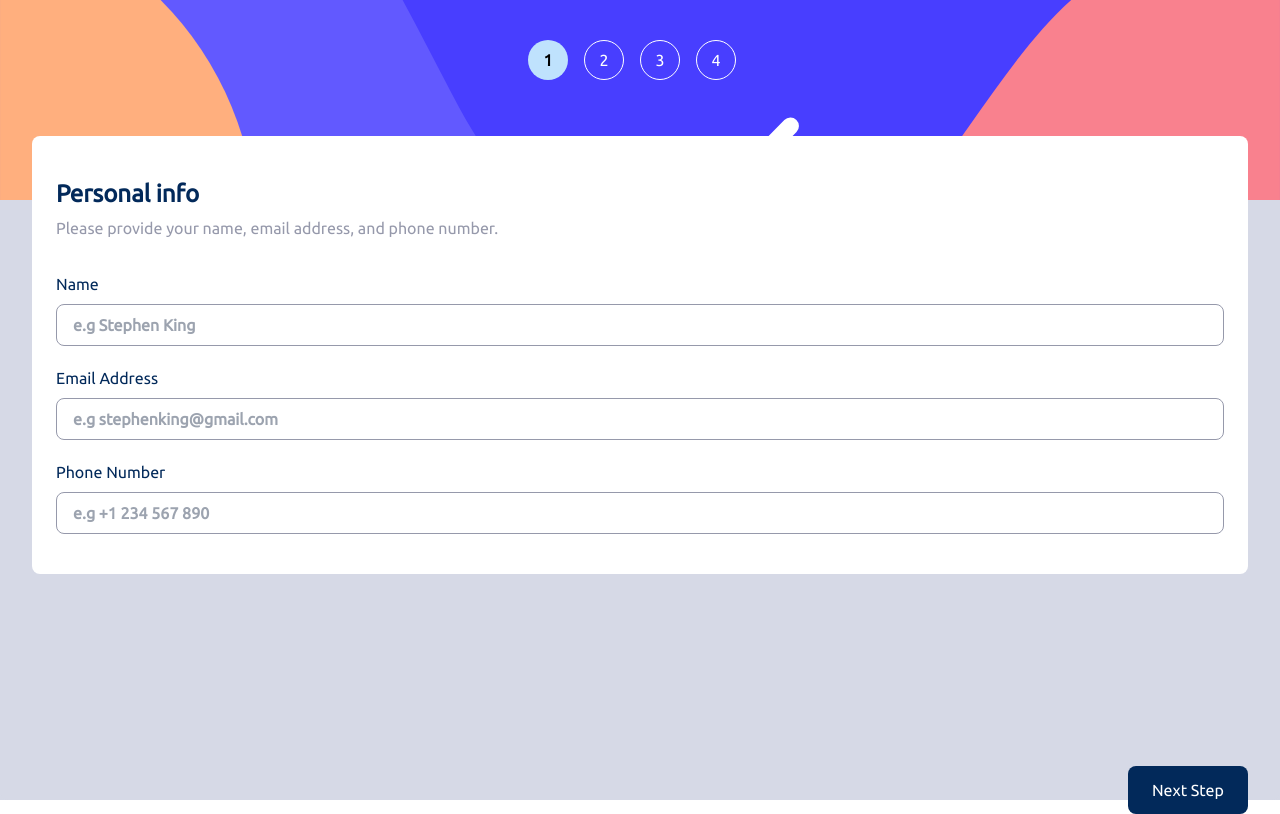
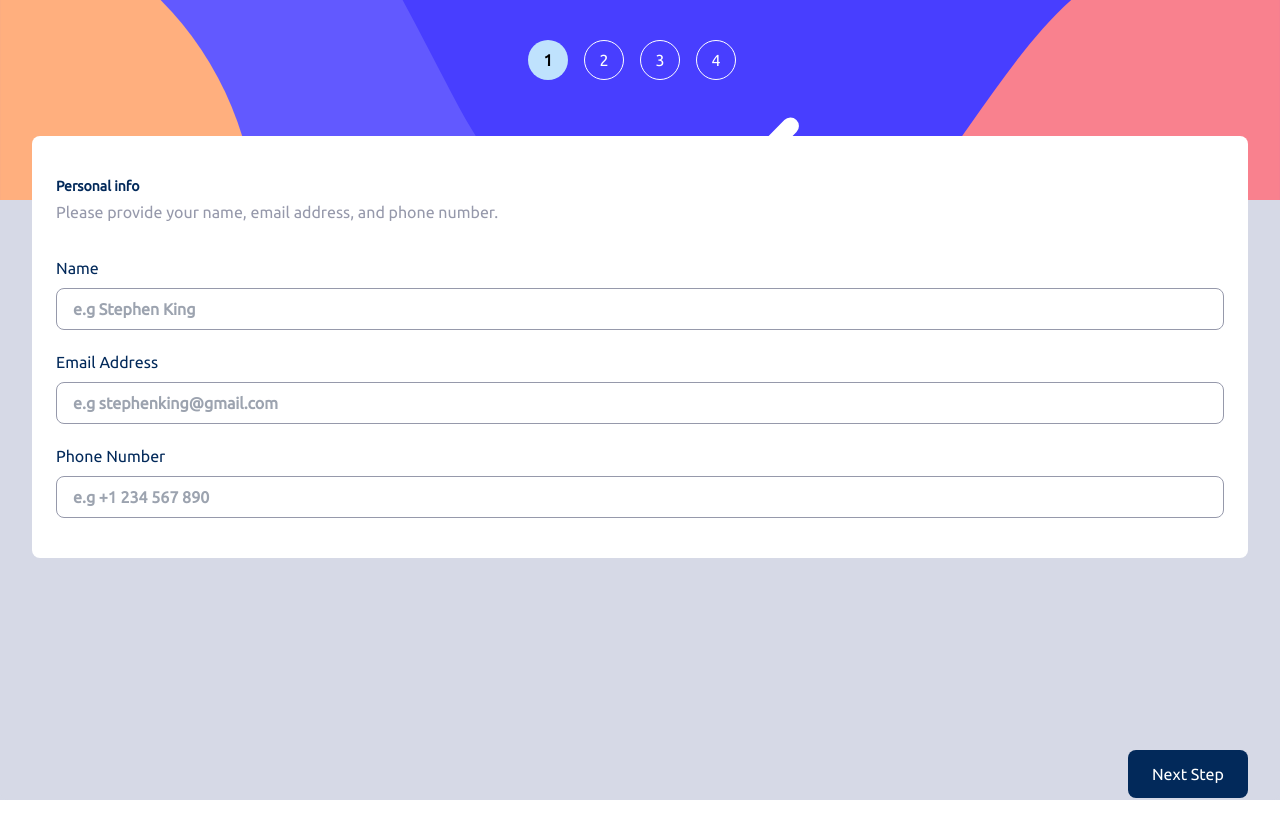
Before and after one commit to buseseker/multi-step-form, a React (Create React App) app: page /personel-info in a window 1280 px wide. Built offline with nearby package versions, Linux system fonts and the light colour scheme.

Commit message:
font size name has been changed

```diff
--- a/tailwind.config.js
+++ b/tailwind.config.js
@@ -5,7 +5,7 @@ module.exports = {
       fontSize: {
         h5: '0.83em',
         h1: '2em',
-        sm: '1.5rem',
+        m: '1.5rem',
         xs: '0.8rem',
       },
       fontFamily: {
```
